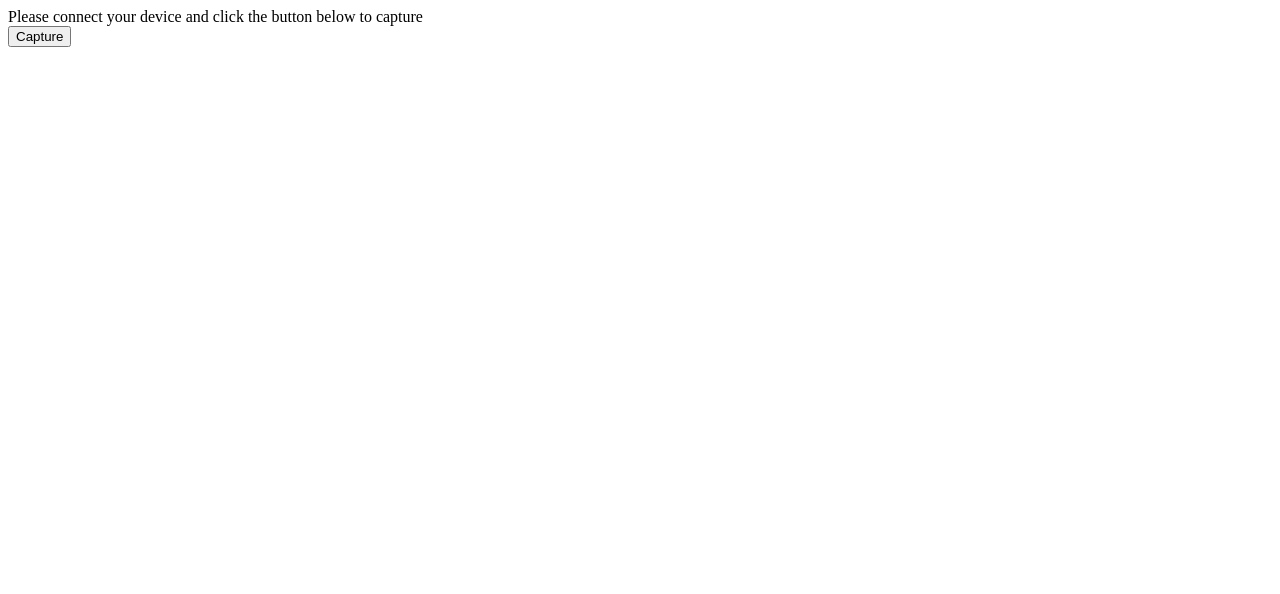
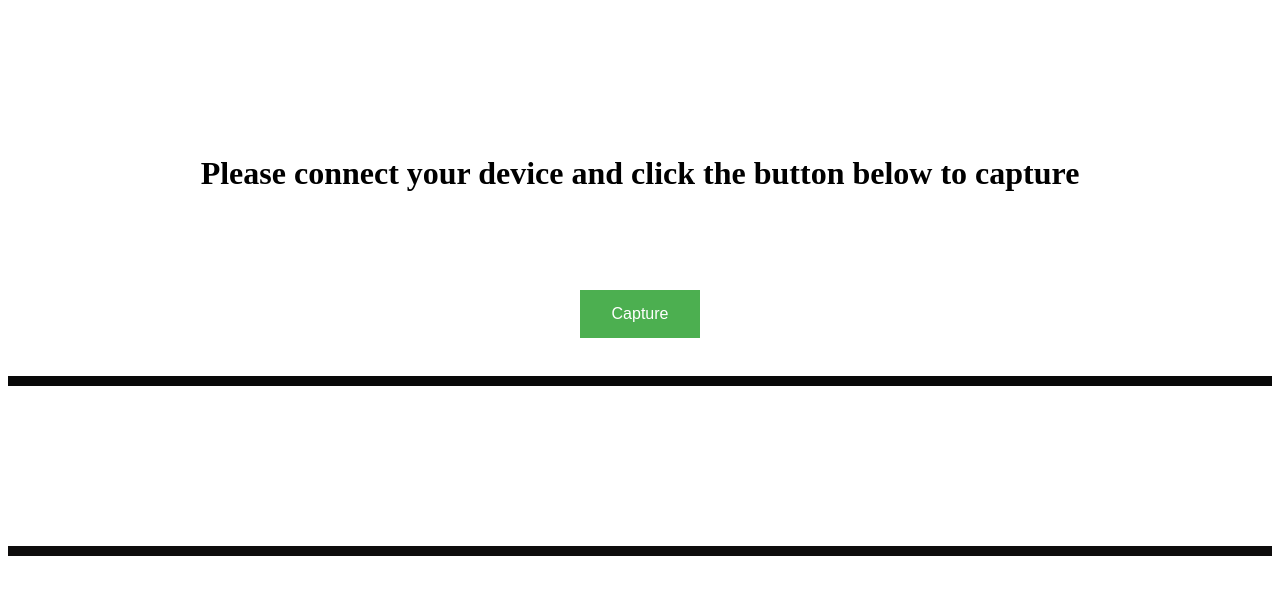
Before and after one commit to adisaxena6454/captureFingerPrint, a plain HTML site: page index.html in a window 1280 px wide. Drawn offline with nearby package versions, Linux system fonts and the light colour scheme.

Commit message:
Added UI

```diff
--- a/index.html
+++ b/index.html
@@ -1,16 +1,58 @@
 <!DOCTYPE html>
 <html>
 <head>
+    <style>
+        .button {
+          background-color: #4CAF50; /* Green */
+          border: none;
+          color: white;
+          padding: 15px 32px;
+          text-align: center;
+          text-decoration: none;
+          display: inline-block;
+          font-size: 16px;
+          margin: 4px 2px;
+          cursor: pointer;
+          -webkit-transition-duration: 0.4s; /* Safari */
+          transition-duration: 0.4s;
+        }
 
+        .button1 {
+          box-shadow: 0 8px 16px 0 rgba(0,0,0,0.2), 0 6px 20px 0 rgba(0,0,0,0.19);
+        }
+
+        .button2:hover {
+          box-shadow: 0 12px 16px 0 rgba(0,0,0,0.24),0 17px 50px 0 rgba(0,0,0,0.19);
+        }
+        </style>
 </head>
 
-<body style="text:align:"center"">
-<label>Please connect your device and click the button below to capture</label>
-    <br>
-    <button type="button" id="myBtn" onclick="AEPSDeviceCapture()">Capture</button>
+<body style="text-align: center;">
     <br>
     <br>
-    <label id="lblPidData"></label>
+    <br>
+    <br>
+    <br>
+    <br>
+    <br>
+<h1>Please connect your device and click the button below to capture</h1>
+    <br>
+    <br>
+    <br>
+    <br>
+
+    <button type="button" id="myBtn" onclick="AEPSDeviceCapture()" class="button button2">Capture</button>
+    <br>
+    <br>
+    <p id="lblPidData" style="text-justify: auto; word-wrap: break-word; border: 5px solid rgb(8, 8, 8);"></p>
+    <br>
+    <br>
+    <br>
+    <br>
+    <h2 id="headingBase64"></h2>
+    <br>
+    <br>
+    <p id="lblPidDataEncoded" style="text-justify: auto; word-wrap: break-word; border: 5px solid rgb(14, 13, 13);"></p>
     <script src="http://ajax.googleapis.com/ajax/libs/jquery/1.7.1/jquery.min.js" type="text/javascript"></script>
     <script>
 
@@ -23,7 +65,11 @@
                     if (err == null) {
 
                         $(document).ready(function () {
+                            var encodedStringBtoA = btoa(data);
                             $('#lblPidData').text(data);
+                            $('#headingBase64').text("Base 64");
+                            $('#lblPidDataEncoded').text(encodedStringBtoA);
+
                         });
 
                     } else {
@@ -51,6 +97,8 @@
             };
             xhr.send(InputXml);
         };
+
+
     </script>
 
 </body>
```
